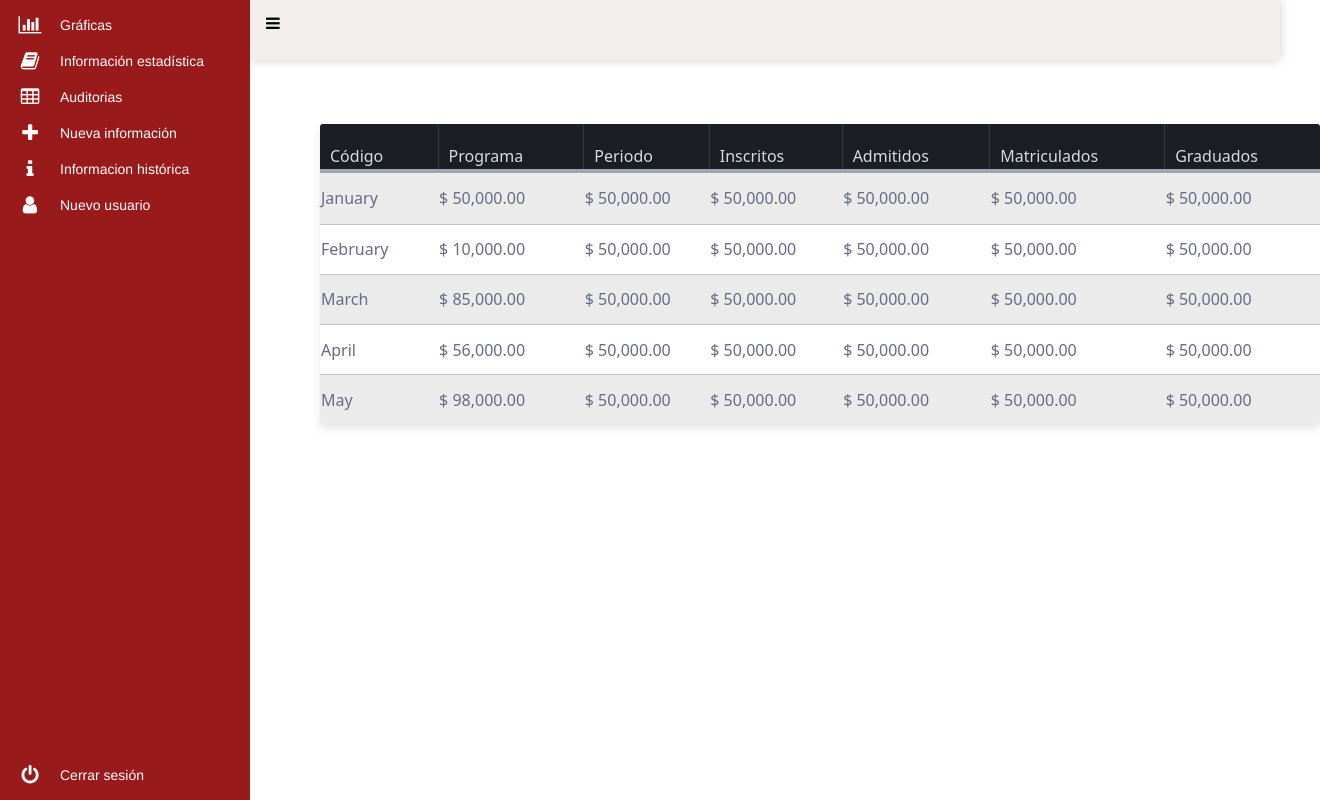
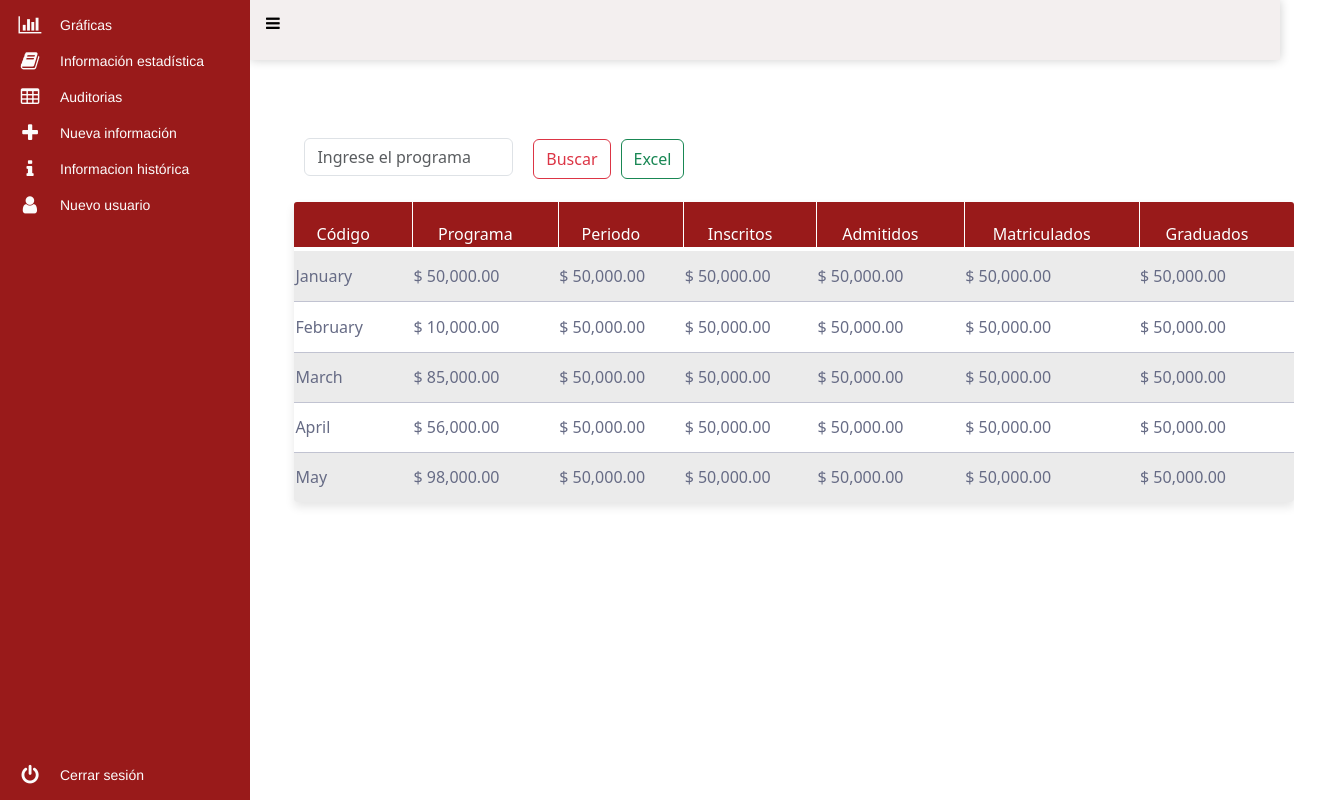
Before and after one commit to ChilyGarcia/SIEF-REACT, a React (Vite) app in the folder sief-project/: page /infoEstadistica in a window 1280 px wide. Shown: the whole page, 1320 px wide, since content can reach past the window. Built offline with nearby package versions, Linux system fonts and the light colour scheme.

Commit message:
Se agrega mejoras graficas al componente de informacion estadistica

```diff
--- a/sief-project/src/routes/components/StatisticalInformationComponent.jsx
+++ b/sief-project/src/routes/components/StatisticalInformationComponent.jsx
@@ -1,14 +1,28 @@
 import React from "react";
 import styles from "../../styles/statisticalInformationStyles.module.css";
 
-export const StatisticalInformationComponent = ({estadoSideBar}) => {
-
-  const tableClass = estadoSideBar ? styles.tableOpen : styles.tableClose
-  const thClass = estadoSideBar ? styles.thOpen : styles.thClose
-
+export const StatisticalInformationComponent = ({ estadoSideBar }) => {
+  const tableClass = estadoSideBar ? styles.tableOpen : styles.tableClose;
+  const thClass = estadoSideBar ? styles.thOpen : styles.thClose;
+  const inputContainerClass = estadoSideBar
+    ? styles.inputContainerOpen
+    : styles.inputContainerClose;
 
   return (
     <>
+      <div className={inputContainerClass}>
+        <div className={styles.inputGroup}>
+          <input
+            type="text"
+            placeholder="Ingrese el programa"
+            className="form-control"
+          />
+          <div className={styles.buttonGroup}>
+            <button className="btn btn-outline-danger">Buscar</button>
+            <button className="btn btn-outline-success">Excel</button>
+          </div>
+        </div>
+      </div>
       <table className={tableClass}>
         <thead>
           <tr>
--- a/sief-project/src/styles/statisticalInformationStyles.module.css
+++ b/sief-project/src/styles/statisticalInformationStyles.module.css
@@ -12,13 +12,30 @@
 
 /*** Table Styles **/
 
-.tableClose{
+.inputContainerOpen {
+  margin-left: 23%;
+  margin-top: 5%;
+  margin-bottom: 1%;
+  max-width: 1000px; /* Ajusta este valor según tus necesidades */
+  padding: 5px;
+  width: 100%;
+}
+.inputContainerClose {
+  margin-left: 2%;
+  margin-top: 5%;
+  margin-bottom: 1%;
+  max-width: 1000px; /* Ajusta este valor según tus necesidades */
+  padding: 5px;
+  width: 100%;
+}
+
+.tableClose {
   background: white;
   border-radius: 3px;
   border-collapse: collapse;
   height: 320px;
   margin-left: 2%;
-  margin-top: 5%;
+
   max-width: 1300px;
   padding: 5px;
   width: 100%;
@@ -31,8 +48,8 @@
   border-radius: 3px;
   border-collapse: collapse;
   height: 300px; /* Ajusta este valor según tus necesidades */
-  margin-left: 25%;
-  margin-top: 5%;
+  margin-left: 23%;
+
   max-width: 1000px; /* Ajusta este valor según tus necesidades */
   padding: 5px;
   width: 100%;
@@ -41,8 +58,8 @@
 }
 
 .thClose {
-  color: #d5dde5;
-  background: #1b1e24;
+  color: #ffffff;
+  background: #991a1a;
   border-bottom: 4px solid #9ea7af;
   border-right: 1px solid #343a45;
   font-size: 18px;
@@ -53,23 +70,22 @@
   text-align: left;
   text-shadow: 0 1px 1px rgba(0, 0, 0, 0.1);
   vertical-align: middle;
-   /* Ajusta este valor según tus necesidades */
+  /* Ajusta este valor según tus necesidades */
 }
 
 .thOpen {
-  color: #d5dde5;
-  background: #1b1e24;
-  border-bottom: 4px solid #9ea7af;
-  border-right: 1px solid #343a45;
+  color: #ffffff;
+  background: #991a1a;
+  border-bottom: 4px solid #ffffff;
+  border-right: 1px solid #ffffff;
   font-size: 16px; /* Ajusta este valor según tus necesidades */
   font-weight: 90;
   padding-left: 10px; /* Ajusta este valor según tus necesidades */
   padding-right: 30px; /* Ajusta este valor según tus necesidades */
   padding-top: 20px;
-  text-align: left;
+  text-align: center;
   text-shadow: 0 1px 1px rgba(0, 0, 0, 0.1);
   vertical-align: middle;
-
 }
 
 th:first-child {
@@ -129,13 +145,11 @@ tr:last-child td:last-child {
   font-size: 18px;
   text-shadow: -1px -1px 1px rgba(0, 0, 0, 0.1);
   border-right: 1px solid #c1c3d1;
-
 }
 
 td:last-child {
   border-right: 0px;
 }
-
 
 th.text-center {
   text-align: center;
@@ -156,3 +170,24 @@ td.text-center {
 td.text-right {
   text-align: right;
 }
+
+.inputGroup {
+  display: flex;
+  align-items: center;
+  max-width: 400px; /* Ajusta el valor según tus necesidades */
+  padding: 5px;
+}
+
+.buttonGroup {
+  margin-left: 10px; /* Espacio entre el input y los botones */
+  display: flex;
+  height: 40px;
+  margin-top: 5px; /* Ajusta el valor según tus necesidades */
+}
+
+/* Estilos para el input y los botones dentro de .inputGroup y .buttonGroup */
+.inputGroup input,
+.buttonGroup button {
+  margin: 0;
+  margin-right: 10px; /* Ajusta el valor según tus necesidades */
+}
```
